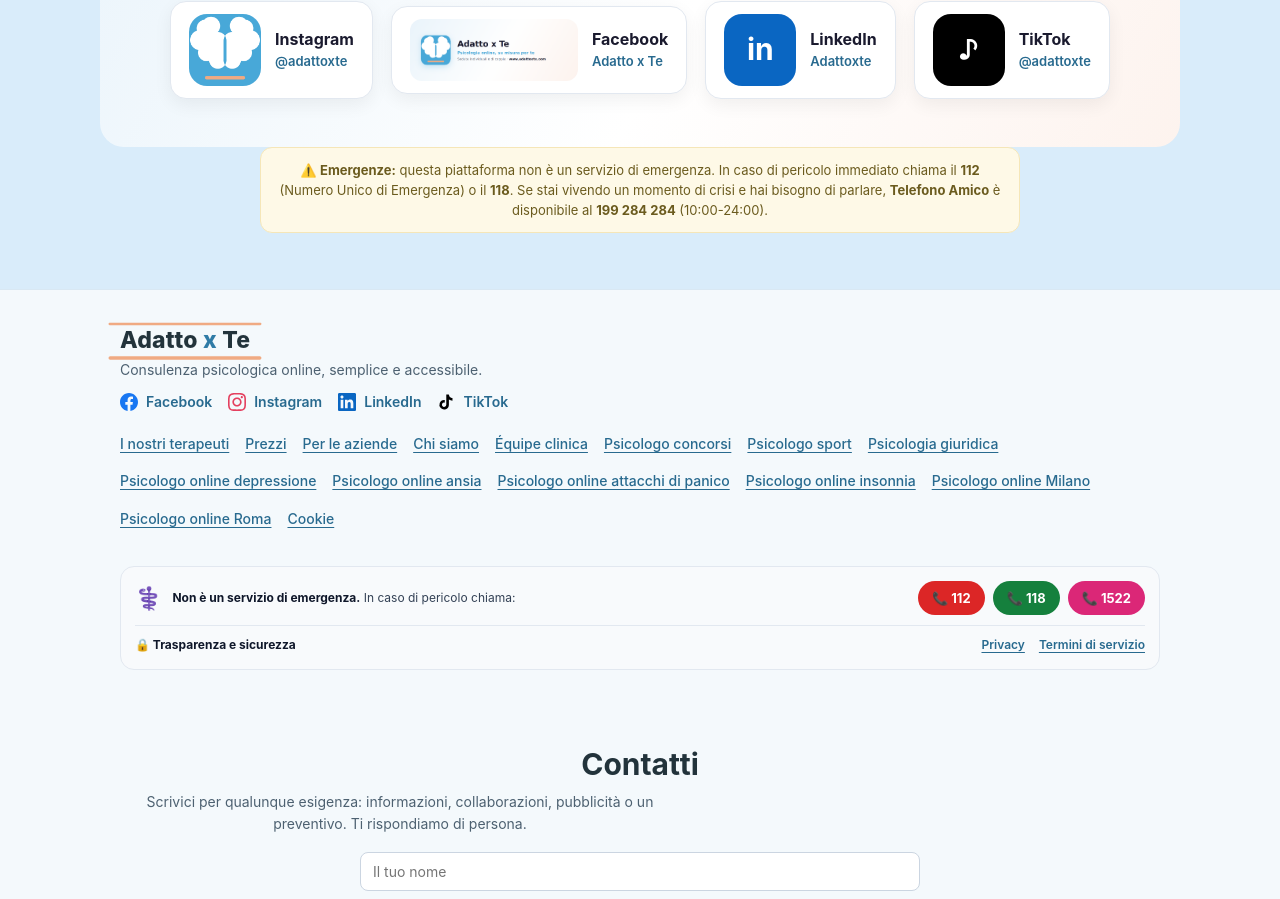
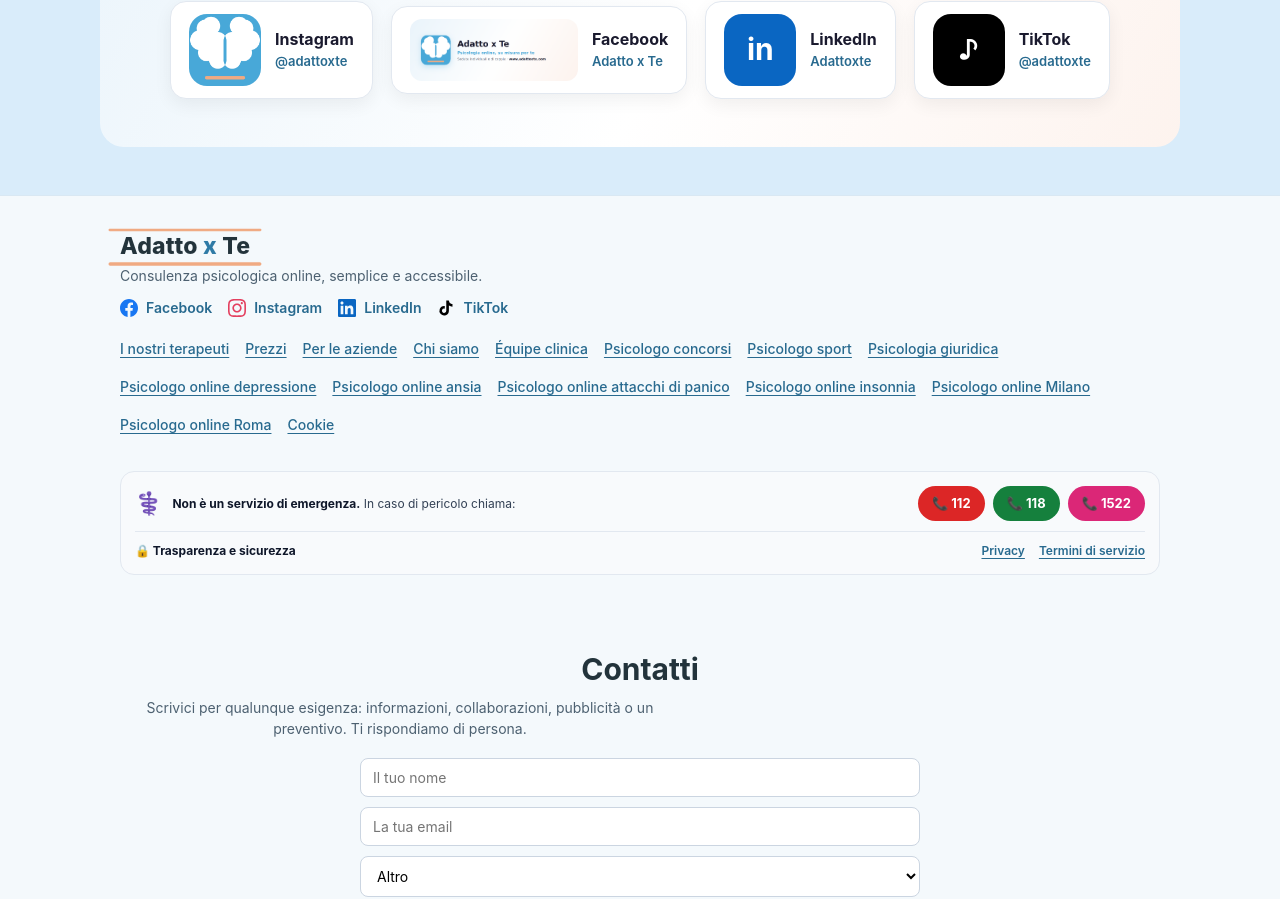
Before and after one commit to antonio-durso/adattoxte, a React (Vite) app in the folder frontend/: page / in a window 1280 px wide. Shown: the part 6583-7482 px from the top of the page. Built offline with nearby package versions, Linux system fonts and the light colour scheme; no server answers.

Commit message:
Rimuovi box emergenze duplicato dalla home: i numeri restano nella striscia del footer (già presente)

```diff
--- a/frontend/src/pages/Home.jsx
+++ b/frontend/src/pages/Home.jsx
@@ -415,31 +415,6 @@ export default function Home() {
           </a>
         </div>
       </section>
-
-      {/* Disclaimer emergenze — responsabilità clinica e fiducia */}
-      <section className="container section" style={{ paddingTop: 0, paddingBottom: 8 }}>
-        <Reveal>
-          <div
-            style={{
-              background: '#fef9e7',
-              border: '1px solid #f5e6b8',
-              borderRadius: 12,
-              padding: '12px 16px',
-              fontSize: 13,
-              lineHeight: 1.55,
-              color: '#6b5b1e',
-              maxWidth: 760,
-              margin: '0 auto',
-              textAlign: 'center',
-            }}
-          >
-            ⚠️ <strong>Emergenze:</strong> questa piattaforma non è un servizio di emergenza. In caso di
-            pericolo immediato chiama il <strong>112</strong> (Numero Unico di Emergenza) o il{' '}
-            <strong>118</strong>. Se stai vivendo un momento di crisi e hai bisogno di parlare,{' '}
-            <strong>Telefono Amico</strong> è disponibile al <strong>199 284 284</strong> (10:00-24:00).
-          </div>
-        </Reveal>
-      </section>
       </Deferred>
 
     </>
```
